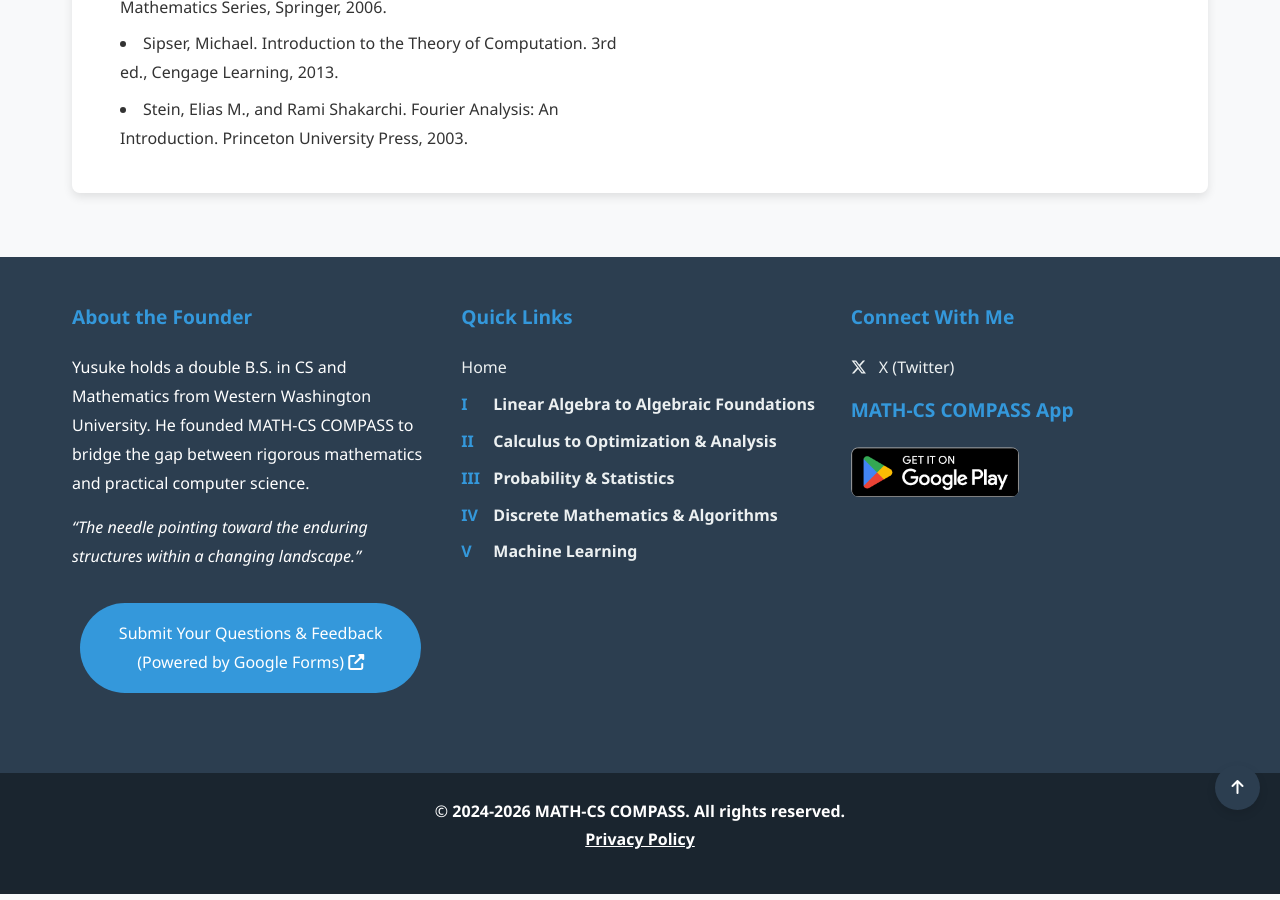
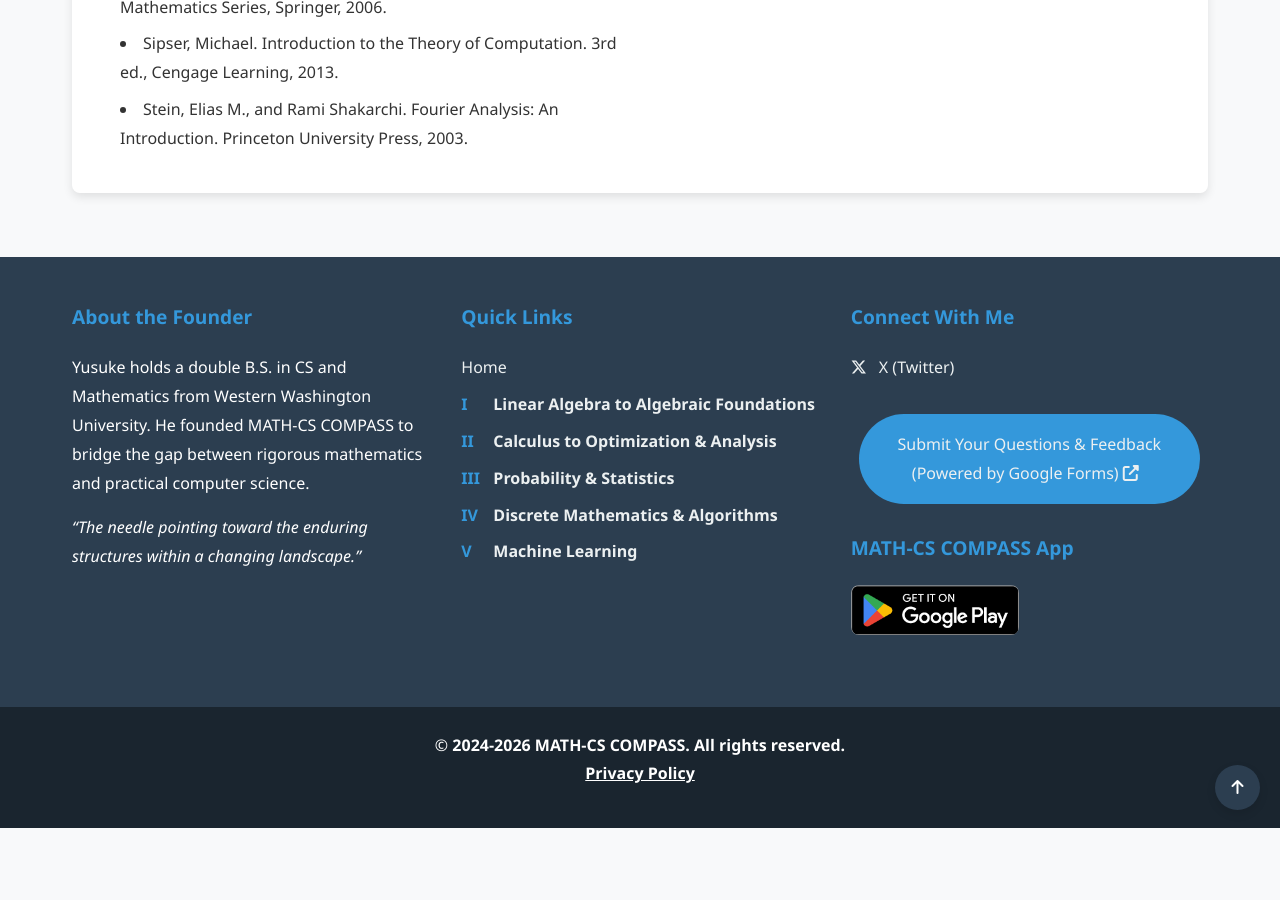
Before and after one commit to Yusukey01/yusukey01.github.io, a Jekyll site: the page built from index.html, in a window 1280 px wide and 900 px high, scrolled down 2712 px. Built offline with Jekyll 4.4.1, drawn with Linux system fonts in a browser that asks for light colours; after the commit the page ends 3546 px from its top, so only the background shows below that.

Commit message:
updated index

```diff
--- a/_includes/footer.html
+++ b/_includes/footer.html
@@ -4,11 +4,6 @@
             <h3>About the Founder</h3>
             <p>Yusuke holds a double B.S. in CS and Mathematics from Western Washington University. He founded MATH-CS COMPASS to bridge the gap between rigorous mathematics and practical computer science.</p>
             <p><em>“The needle pointing toward the enduring structures within a changing landscape.”</em></p>
-            <div class="contact-section">
-                <strong><a href="https://docs.google.com/forms/d/e/1FAIpQLSf3_RNkegREvfCEIQznn6SCaf-iB5c-Doxn7Ymuu78Uf-PBjg/viewform" target="_blank">
-                    Submit Your Questions & Feedback{% if page.level == 'home' %} (Powered by Google Forms){% endif %} <i class="fas fa-external-link-alt"></i>
-                </a></strong>
-            </div>
         </div>
         <div class="footer-links">
             <h3>Quick Links</h3>
@@ -54,6 +49,11 @@
                     <i class="fab fa-x-twitter"></i> X (Twitter)
                 </a>
             </p>
+            <div class="contact-section">
+                <strong><a href="https://docs.google.com/forms/d/e/1FAIpQLSf3_RNkegREvfCEIQznn6SCaf-iB5c-Doxn7Ymuu78Uf-PBjg/viewform" target="_blank">
+                    Submit Your Questions & Feedback{% if page.level == 'home' %} (Powered by Google Forms){% endif %} <i class="fas fa-external-link-alt"></i>
+                </a></strong>
+            </div>
 
             <h3>MATH-CS COMPASS App</h3>
             <div class="app-download-footer">
```
